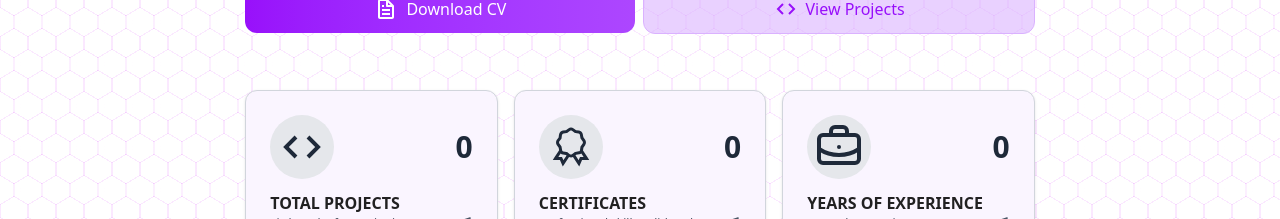
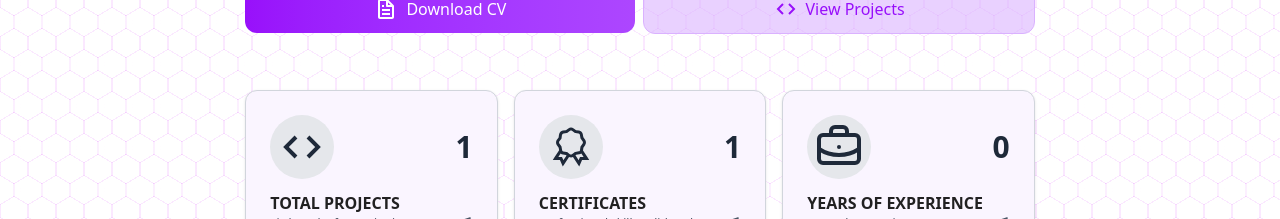
Before and after one commit to ArtiyxDev/Academlo_Portfolio, a React (Vite) app: page / in a window 1280 px wide. Shown: the part 860-1079 px from the top of the page. Built offline with nearby package versions, Linux system fonts and the light colour scheme.

Commit message:
uptaded some counts

```diff
--- a/src/components/sections/portfolio/PortfolioSection.tsx
+++ b/src/components/sections/portfolio/PortfolioSection.tsx
@@ -30,7 +30,7 @@ export default function PortfolioSection({
                   icon={BiCode}
                   title={t('portfolio.card.project')}
                   description="Little webs from a junior"
-                  count={0}
+                  count={1}
                />
             </ScrollReveal>
             <ScrollReveal className="w-full">
@@ -38,7 +38,7 @@ export default function PortfolioSection({
                   icon={LiaCertificateSolid}
                   title={t('portfolio.card.certificate')}
                   description={t('portfolio.card.certificate.description')}
-                  count={0}
+                  count={1}
                />
             </ScrollReveal>
             <ScrollReveal className="w-full">
```
